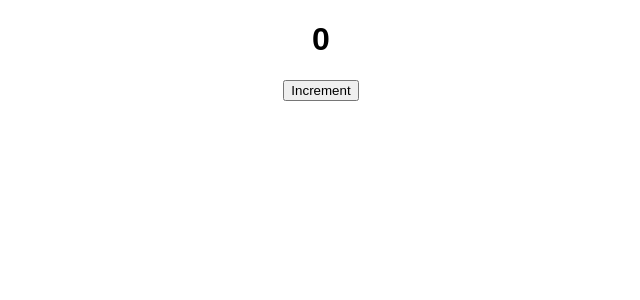
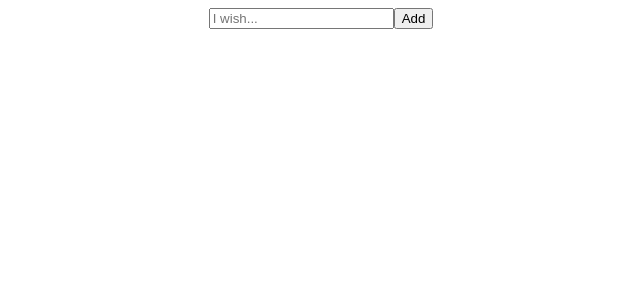
Before and after one commit to MarkVed17/praxis, a React (Create React App) app: page / in a window 1280 px wide. Shown: the top 300 px of the page, without its empty margins (319-959 px from the left). Built offline with nearby package versions, Linux system fonts and the light colour scheme.

Commit message:
feat: created `save wishlist to localStorage` app

```diff
--- a/package.json
+++ b/package.json
@@ -7,7 +7,8 @@
   "dependencies": {
     "react": "18.0.0",
     "react-dom": "18.0.0",
-    "react-scripts": "4.0.0"
+    "react-scripts": "4.0.0",
+    "react-uuid": "1.0.2"
   },
   "devDependencies": {
     "@babel/runtime": "7.13.8",
--- a/src/App.js
+++ b/src/App.js
@@ -9,7 +9,7 @@ import {
   ToDoApp,
   ThemeToggle
 } from "./exercises/useState-excercises";
-import { LoggingCounter, PredictOutput } from "./exercises/useEffect-exercises";
+import { LoggingCounter, PredictOutput, Wishlist } from "./exercises/useEffect-exercises";
 import "./styles.css";
 
 export default function App() {
@@ -25,7 +25,8 @@ export default function App() {
       {/* <ToDoApp /> */}
       {/* <ThemeToggle /> */}
       {/* <LoggingCounter /> */}
-      <PredictOutput />
+      {/* <PredictOutput /> */}
+      <Wishlist />
     </div>
   );
 }
--- /dev/null
+++ b/src/exercises/useEffect-exercises/Wishlist/Wishlist.js
@@ -0,0 +1,41 @@
+import { useEffect, useState } from "react";
+import uuid from "react-uuid";
+
+export const Wishlist = () => {
+  const [wishText, setWishText] = useState("");
+  const [wishList, setWishList] = useState(
+    JSON.parse(localStorage.getItem("myWishList")) || []
+  );
+
+  const handleWishAdd = () => {
+    setWishList((list) => list.concat({ id: uuid(), wish: wishText }));
+    setWishText("");
+  };
+
+  const handleWishInput = (e) => setWishText(e.target.value);
+
+  useEffect(() => {
+    if (wishList.length === 0) {
+      localStorage.removeItem("myWishList");
+    } else {
+      localStorage.setItem("myWishList", JSON.stringify(wishList));
+      console.log("Data updated!");
+    }
+  });
+
+  return (
+    <div>
+      <input
+        onChange={handleWishInput}
+        value={wishText}
+        placeholder={"I wish..."}
+      />
+      <button onClick={handleWishAdd}>Add </button>
+      <ul>
+        {wishList.map(({ id, wish }) => (
+          <li key={id}> {wish} </li>
+        ))}
+      </ul>
+    </div>
+  );
+};
--- /dev/null
+++ b/src/exercises/useEffect-exercises/Wishlist/index.js
@@ -0,0 +1 @@
+export { Wishlist } from "./Wishlist";
--- a/src/exercises/useEffect-exercises/index.js
+++ b/src/exercises/useEffect-exercises/index.js
@@ -1,2 +1,3 @@
 export { LoggingCounter } from "./LoggingCounter";
 export { PredictOutput } from "./PredictOutput";
+export { Wishlist } from "./Wishlist";
```
